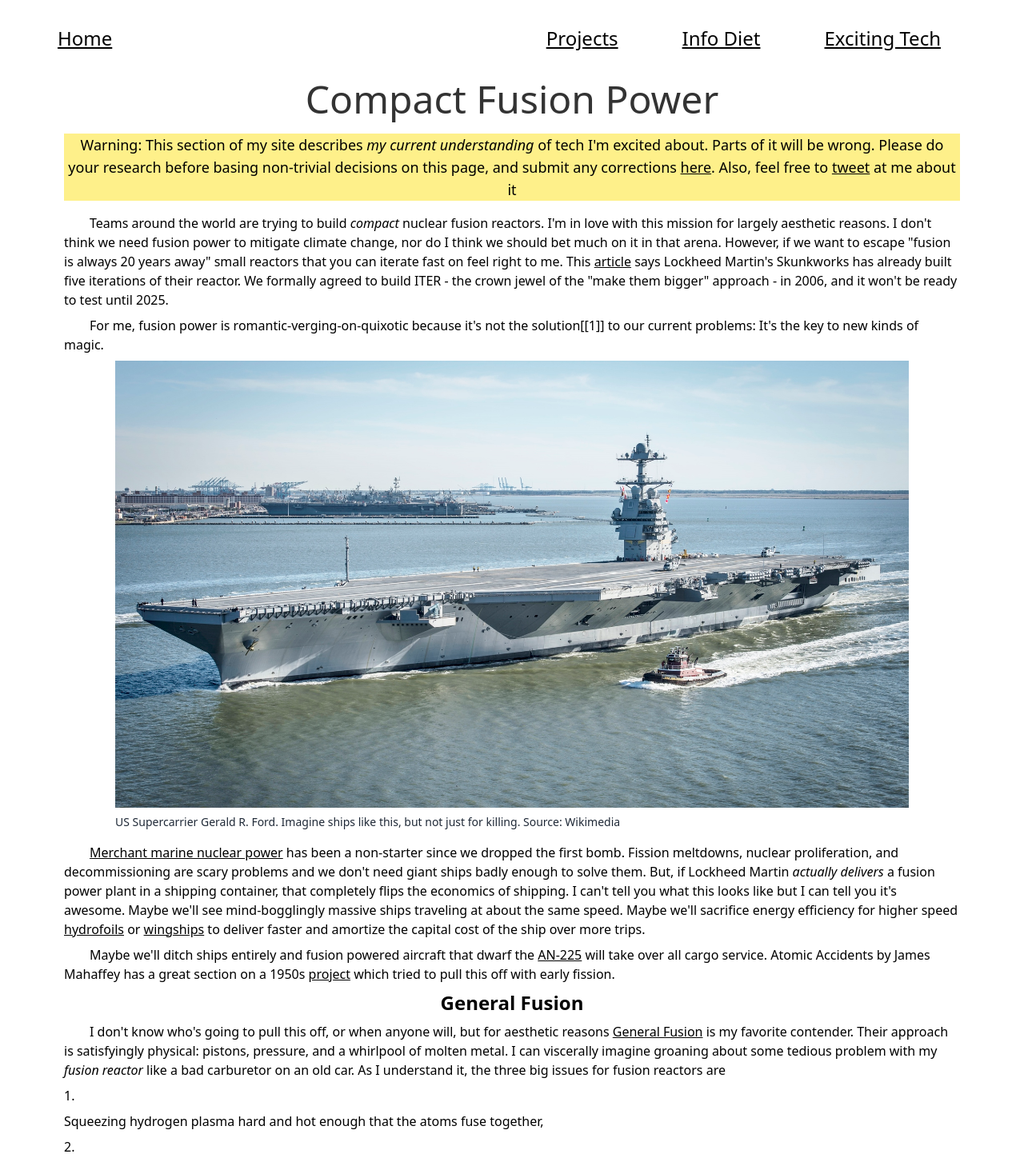
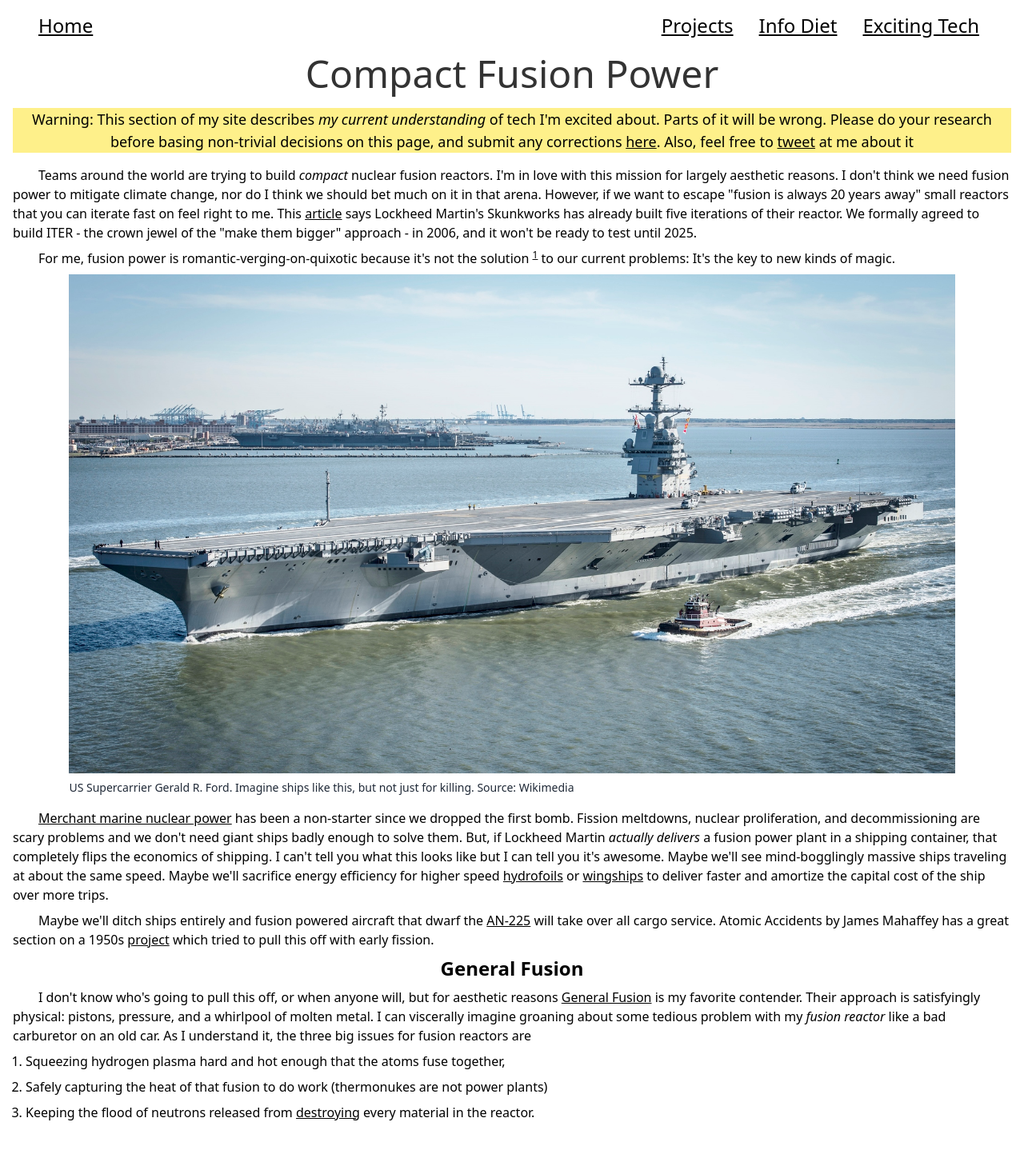
Before and after one commit to nick-parker/nickparkerco, a Next.js app: page /exciting/compact-fusion in a window 1280 px wide. Shown: the top 1458 px of the page at 80% size. Built offline with nearby package versions, Linux system fonts and the light colour scheme.

Commit message:
Nicer footnotes, simplified layout

```diff
--- a/components/basic-page.js
+++ b/components/basic-page.js
@@ -1,15 +1,15 @@
 import Nav from './nav.js'
 import Head from 'next/head'
 
-export default function BasicPage({title, children}) {
+export default function BasicPage({ title, children }) {
     return (
-        <div style={{ maxWidth: '1200px', margin: '0 auto' }}>
+        <div className="container mx-auto px-4">
             <Nav/>
             <Head>
                 <title>{title}</title>
             </Head>
             <h1 className="title">{title}</h1>
-            <div className="markdown mx-10">
+            <div className="markdown">
                 {children}
             </div>
         </div>
--- a/components/nav.js
+++ b/components/nav.js
@@ -8,14 +8,14 @@ const links = [
 
 export default function Nav() {
   return (
-    <nav>
-      <div className="flex text-grey-500 justify-between items-center p-8 md:text-xl lg:text-2xl">
+    <nav className="container mx-auto px-4">
+      <div className="flex justify-between items-center p-4 md:text-xl lg:text-2xl">
         <Link href="/">
           Home
         </Link>
-        <div className="flex justify-between items-center space-x-4">
+        <div className="flex space-x-4">
           {links.map(({ href, label }) => (
-            <Link href={href} key={href} className="md:px-8">
+            <Link href={href} key={href} className="px-2">
               {label}
             </Link>
           ))}
--- a/next.config.js
+++ /dev/null
@@ -1,6 +0,0 @@
-const withMDX = require('@next/mdx')({
-  extension: /\.mdx?$/,
-})
-module.exports = withMDX({
-  pageExtensions: ['js', 'jsx', 'mdx', 'md'],
-})
--- /dev/null
+++ b/next.config.mjs
@@ -0,0 +1,18 @@
+import remarkGfm from "remark-gfm";
+import createMDX from "@next/mdx";
+
+/** @type {import('next').NextConfig} */
+const nextConfig = {
+  reactStrictMode: true,
+  pageExtensions: ["js", "jsx", "ts", "tsx", "md", "mdx"],
+};
+
+const withMDX = createMDX({
+  extension: /\.mdx?$/,
+  options: {
+    remarkPlugins: [remarkGfm],
+    rehypePlugins: [],
+  },
+});
+
+export default withMDX(nextConfig);
--- a/package.json
+++ b/package.json
@@ -17,7 +17,10 @@
     "raw-loader": "^4.0.1",
     "react": "^18.2.0",
     "react-dom": "^18.2.0",
-    "react-markdown": "^8.0.4"
+    "react-markdown": "^8.0.4",
+    "remark": "^15.0.1",
+    "remark-gfm": "^4.0.0",
+    "remark-rehype": "^11.1.1"
   },
   "devDependencies": {
     "postcss-preset-env": "^6.7.0",
--- a/pages/exciting/compact-fusion.mdx
+++ b/pages/exciting/compact-fusion.mdx
@@ -19,7 +19,7 @@ Lockheed Martin's Skunkworks has already built five iterations of their reactor.
 ITER - the crown jewel of the "make them bigger" approach - in 2006, and it won't be ready to test until 2025.
 
 
-For me, fusion power is romantic-verging-on-quixotic because it's not the solution\[[1]\] to our current problems: It's the
+For me, fusion power is romantic-verging-on-quixotic because it's not the solution [^1] to our current problems: It's the
 key to new kinds of magic.
 
 <Im cap="US Supercarrier Gerald R. Ford. Imagine ships like this, but not just for killing. Source: Wikimedia" src="carrier-small.jpeg"/>
@@ -33,22 +33,22 @@ all cargo service. Atomic Accidents by James Mahaffey has a great section on a 1
 
 I don't know who's going to pull this off, or when anyone will, but for aesthetic reasons [General Fusion](https://generalfusion.com/technology-magnetized-target-fusion/) is my favorite contender. Their approach is satisfyingly physical: pistons, pressure, and a whirlpool of molten metal. I can viscerally imagine groaning about some tedious problem with my _fusion reactor_ like a bad carburetor on an old car. As I understand it, the three big issues for fusion reactors are
 
-1) Squeezing hydrogen plasma hard and hot enough that the atoms fuse together,
+1. Squeezing hydrogen plasma hard and hot enough that the atoms fuse together,
 
-2) Safely capturing the heat of that fusion to do work (thermonukes are not power plants)
+2. Safely capturing the heat of that fusion to do work (thermonukes are not power plants)
 
-3) Keeping the flood of neutrons released from [destroying](https://en.wikipedia.org/wiki/Neutron_radiation#Effects_on_materials) every material in the reactor.
+3. Keeping the flood of neutrons released from [destroying](https://en.wikipedia.org/wiki/Neutron_radiation#Effects_on_materials) every material in the reactor.
 <Im cap="General fusion reactor diagram. Source: Wikimedia" src="general-fusion.png"/>
 
 General Fusion is building a sphere of molten lead and lithium a few meters in diameter and using pumps to spin the metal so a siphon
 forms along its vertical axis. Hydrogen plasma is shot into the siphon, and pistons arrayed across the outer surface of the spherical
 chamber rapidly push in more molten lead. The additional metal crushes the central siphon to 1/1000th its original volume and adiabatic
-compression of the hydrogen plasma takes it to other-worldly temperatures\[[2]\]. The plasma fuses during the crush and blasts
+compression of the hydrogen plasma takes it to other-worldly temperatures [^2]. The plasma fuses during the crush and blasts
 the inner wall of molten metal with intense heat and neutron flux. The siphon grows again and the whole process repeats.
 
 Here's the beautiful bit: Extracting heat and getting useful reactor lifetimes in spite of neutron damage are
 fairly open problems for most approaches. General Fusion has a thick layer of molten lead between the fusion and the nearest solid
-surface, so the neutrons just turn into extra heat\[[3]\]. They're also already pumping that lead through a loop to establish their
+surface, so the neutrons just turn into extra heat[^3]. They're also already pumping that lead through a loop to establish their
 siphon, so adding a heat exchanger to make steam and run boring conventional turbines is dead simple.
 
 There are asterisks on this: Making plasma stable enough to endure the time between injection and squeezing is hard but they say they've
@@ -58,22 +58,19 @@ a future where it's banal.
 
 ## **Footnotes**
 
-### \[1\]
-If we actually got compact fusion working tomorrow it'd solve a _lot_ of problems, when I say solution here I mean
+[^1]: If we actually got compact fusion working tomorrow it'd solve a _lot_ of problems, when I say solution here I mean
 "safest satisficing solution." Fusion's pay-off curve is a huge swath of nothing, a narrow band of "oh yeah that fixed a
 few things but has limitations" and then utopia. I'm more comfortable betting most of the house on stuff like solar,
 where we know every marginal unit of effort has positive and increasing impact.
 
-### \[2\]
-It surprises me that fusion can occur at pressures compatible with physical pistons, and a physical pressure vessel for that matter.
+[^2]: It surprises me that fusion can occur at pressures compatible with physical pistons, and a physical pressure vessel for that matter.
 The lead is incompressible so the entire surface of the vessel and the head of each piston sees the same pressure as the _fusion reaction_.
 Fusion in stars like our sun happens at an absurd 250 billion times atmospheric pressure. It turns out we _totally can't achieve that_ and
 all our fusion plans revolve around temperatures far hotter than the core of the sun and paltry pressures. The record plasma pressure was set
 by [Alcator C-Mod](https://www.psfc.mit.edu/news/2016/pressure-record-faq#q_4_6) and it's just over 2 atmospheres. I'm
 not sure plasma pressure is the same as "how hard it pushes against a tangible surface" but it seems to be.
 
-### \[3\]
-This is a bit of a hand-wave. The lead absorbs the neutrons, turning into other isotopes of lead and releasing EM radiation in the process.
+[^3]: This is a bit of a hand-wave. The lead absorbs the neutrons, turning into other isotopes of lead and releasing EM radiation in the process.
 You can go through the [list](https://en.wikipedia.org/wiki/Isotopes_of_lead) of isotopes yourself to follow that process - each time a lead atom absorbs a neutron
 its atomic weight increases by 1. The nice thing about lead is the overwhelming majority of lead atoms are 206, 207, and 208, which are all
 stable. 209 is terrifyingly violently unstable with a half-life of 3 hours, but it decays into Bismuth-209 which is effectively
@@ -81,9 +78,9 @@ stable with a halflife of 10^19 years. 210 is actually bad with a 22 year halfli
 it in "double captures" where a 208 atom first captures a neutron to become 209, and then captures a _second_ neutron in the handful
 of hours before it decays to Bismuth. Even lead-210 has a halflife of 22 years and all its decay products are less than half a year, so within
 a single lifetime almost all your lead-210 will turn back into stable lead-206. This is why General Fusion says they'll produce "no long lived waste."
-
 The other interesting bit related to neutron capture is [tritrium breeding](https://en.wikipedia.org/wiki/Breeding_blanket) which General
 Fusion plans to achieve by mixing molten lithium into their molten lead. This will also improve the capture cross section of the mixture, further
 protecting the solid components from neutron damage.
 
+
 </ExcitingPage>
--- a/styles/index.css
+++ b/styles/index.css
@@ -1,5 +1,12 @@
 @tailwind base;
 @tailwind components;
+
+@layer components {
+  .container {
+    /* Override only for larger screens */
+    @apply max-w-prose mx-auto;
+  }
+}
 
 .title {
   @apply text-5xl text-center pb-4;
@@ -27,11 +34,22 @@ p {
 
 ol, ul {
   list-style: decimal;
-  list-style-position: inside;
+  list-style-position: outside;
+  padding-left: 1em;
 }
 
 li>p {
-  text-indent: 0em;
+  margin-left: 0;
+  text-indent: 0;
+}
+
+ol li, ul li {
+  margin: 0;
+  padding: 0;
+}
+
+.markdown {
+  @apply max-w-prose
 }
 
 .markdown h1 {
@@ -71,4 +89,8 @@ li>p {
     border: 2px solid #bcbcbc;
 }
 
+.footnotes {
+  @apply mx-auto max-w-prose px-4;
+}
+
 @tailwind utilities;
--- a/tailwind.config.js
+++ b/tailwind.config.js
@@ -1,7 +1,11 @@
 module.exports = {
   content: ['./components/**/*.js', './pages/**/*.js', './components/**/*.mdx', './pages/**/*.mdx', './components/**/*.jsx', './pages/**/*.jsx',],
   theme: {
-    extend: {},
+    extend: {
+      maxWidth: {
+        'prose': '150ch',
+      },
+    },
   },
   variants: {},
   plugins: [],
```
Also changed, not shown: 2 other files (tests, documents, lock files or other folders).
